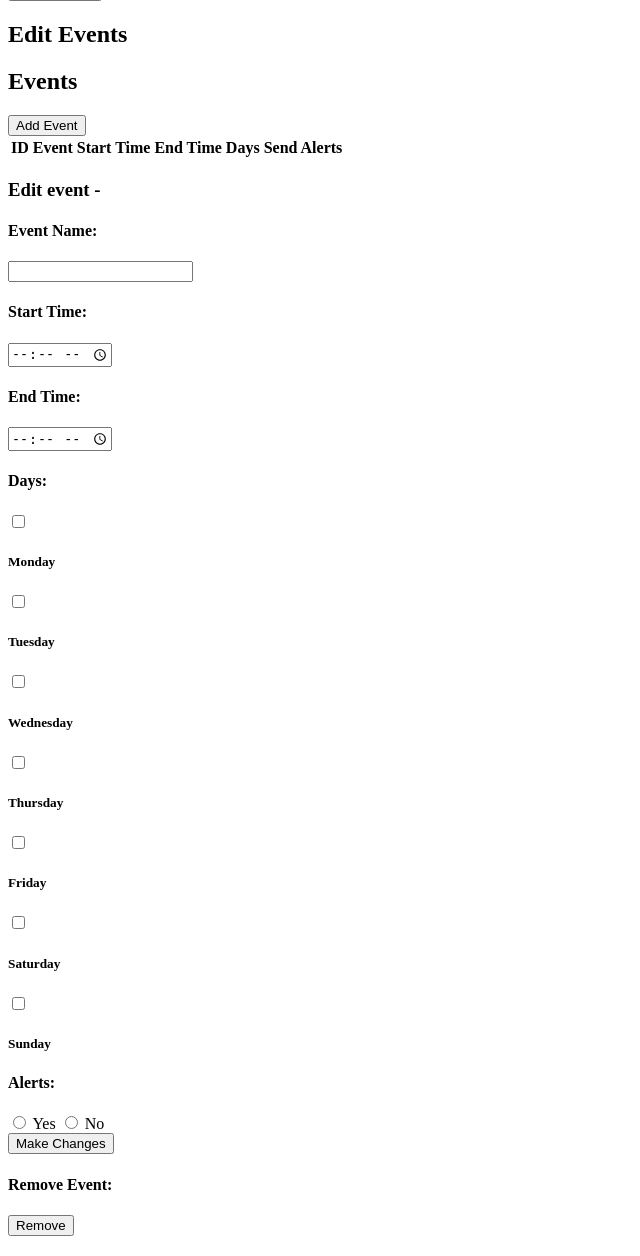
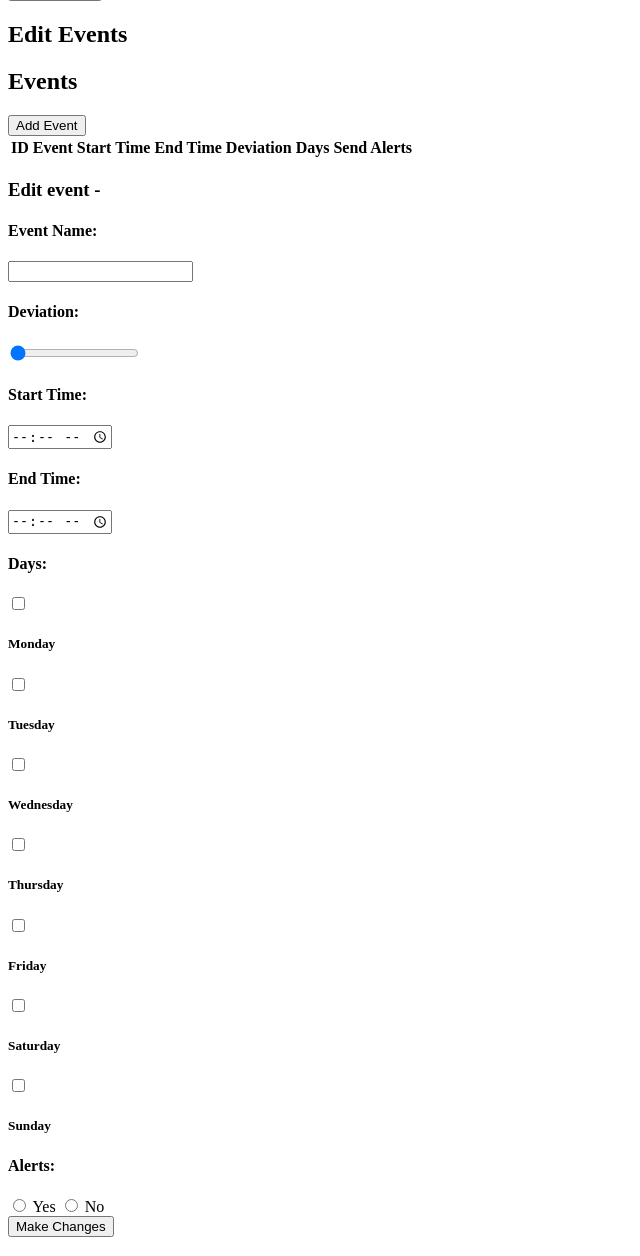
Before and after one commit to lwholten/doyrms-registration, a PHP site: page /pages/html/admin_page.html in a window 1280 px wide. Shown: the part 5069-6325 px from the top of the page, without its empty margins (0-640 px from the left). Run offline with PHP 8.4, Linux system fonts and the light colour scheme; lists and menus that the app fills with data are empty.

Commit message:
Administrators can now set a 'deviation' value for events, this determines what times are considered late or early

```diff
--- a/pages/html/admin_page.html
+++ b/pages/html/admin_page.html
@@ -427,6 +427,7 @@
               <th>Event</th>
               <th>Start Time</th>
               <th>End Time</th>
+              <th>Deviation</th>
               <th>Days</th>
               <th>Send Alerts</th>
               <th></th>
@@ -443,6 +444,13 @@
             <div class="input_wrapper capitalize">
               <label for="new_event_name"><h4>Event Name:</h4></label>
               <input id="new_event_name" name="new_event_name" type="text" maxlength="20"></input>
+            </div>
+            <div class="input_wrapper capitalize">
+              <label for"new_event_deviation"><h4>Deviation:</h4></label>
+              <div class="range_wrapper">
+                <input id="new_event_deviation" name="new_event_deviation" value="0" type="range" step="1" min="0" max="30" oninput="this.nextElementSibling.value = this.value+' Minutes'"></input>
+                <output></output>
+              </div>
             </div>
             <div class="input_wrapper capitalize">
               <label for="new_event_start_time"><h4>Start Time:</h4></label>
@@ -502,6 +510,13 @@
               <input id="event_name" name="event_name" placeholder="Required" type="text" maxlength="20" required></input>
             </div>
             <div class="input_wrapper capitalize">
+              <label for"event_deviation"><h4>Deviation*:</h4></label>
+              <div class="range_wrapper">
+                <input id="event_deviation" name="event_deviation" type="range" step="1" min="0" max="30" value="15" oninput="this.nextElementSibling.value = this.value+' Minutes'"></input>
+                <output>15 Minutes</output>
+              </div>
+            </div>
+            <div class="input_wrapper capitalize">
               <label for="event_start_time"><h4>Start Time*:</h4></label>
               <input id="event_start_time" name="event_start_time" type="time" required></input>
             </div>
--- a/pages/html/home_page.html
+++ b/pages/html/home_page.html
@@ -6,7 +6,7 @@
 <script type="text/javascript" src="https://ajax.googleapis.com/ajax/libs/jqueryui/1.12.1/jquery-ui.min.js"></script>
 
 <!-- autocomplete scripts -->
-<script type="text/javascript" src="../../scripts/autocomplete_scripts.js"></script>
+<script type="text/javascript" src="../../scripts/ajax/autocomplete_scripts.js"></script>
 
 <!-- home page javascript functions -->
 <script type="text/javascript" src="../../scripts/home_page_functions.js"></script>
```
Also changed, not shown: css/staff_page.css (+15 -0 lines), pages/php/admin_page.php (+14 -5 lines), pages/php/tables/fill_events_table.php (+14 -4 lines), scripts/ajax/autocomplete_scripts.js (renamed from scripts/autocomplete_scripts.js).
